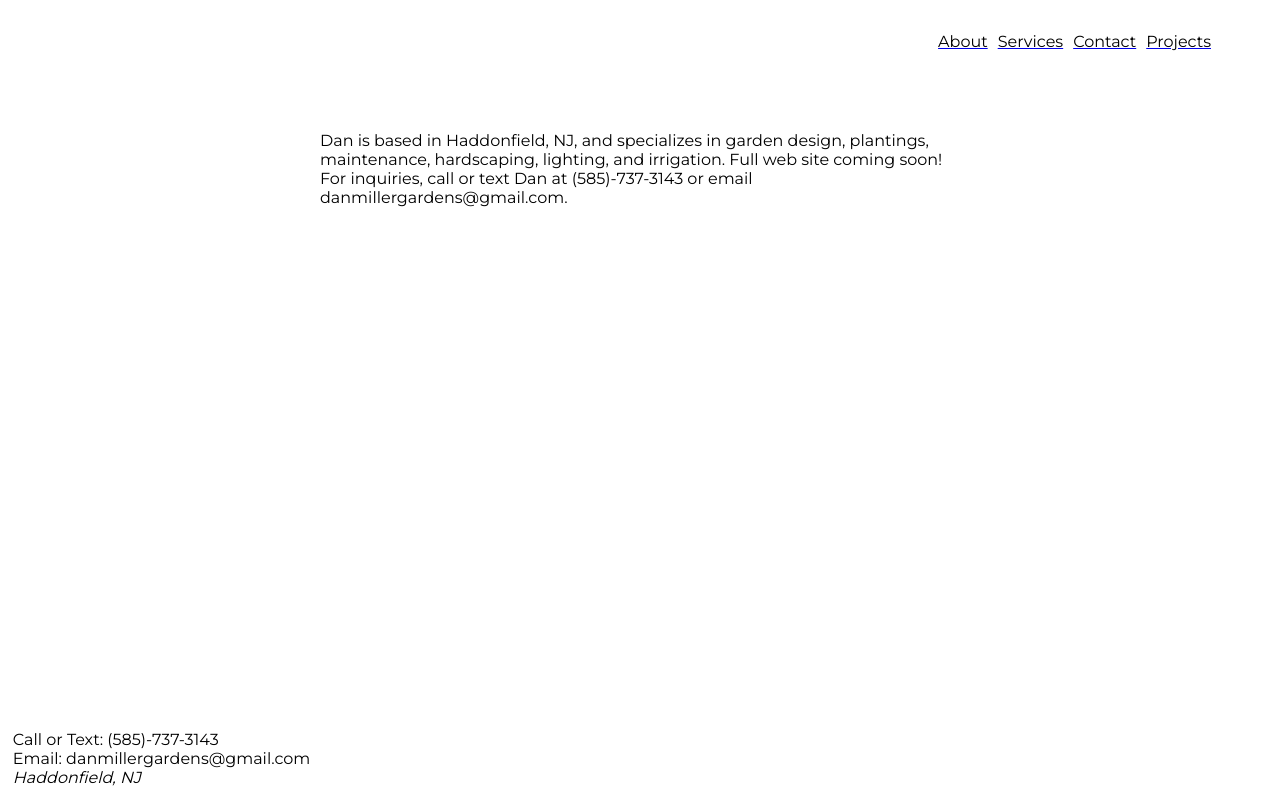
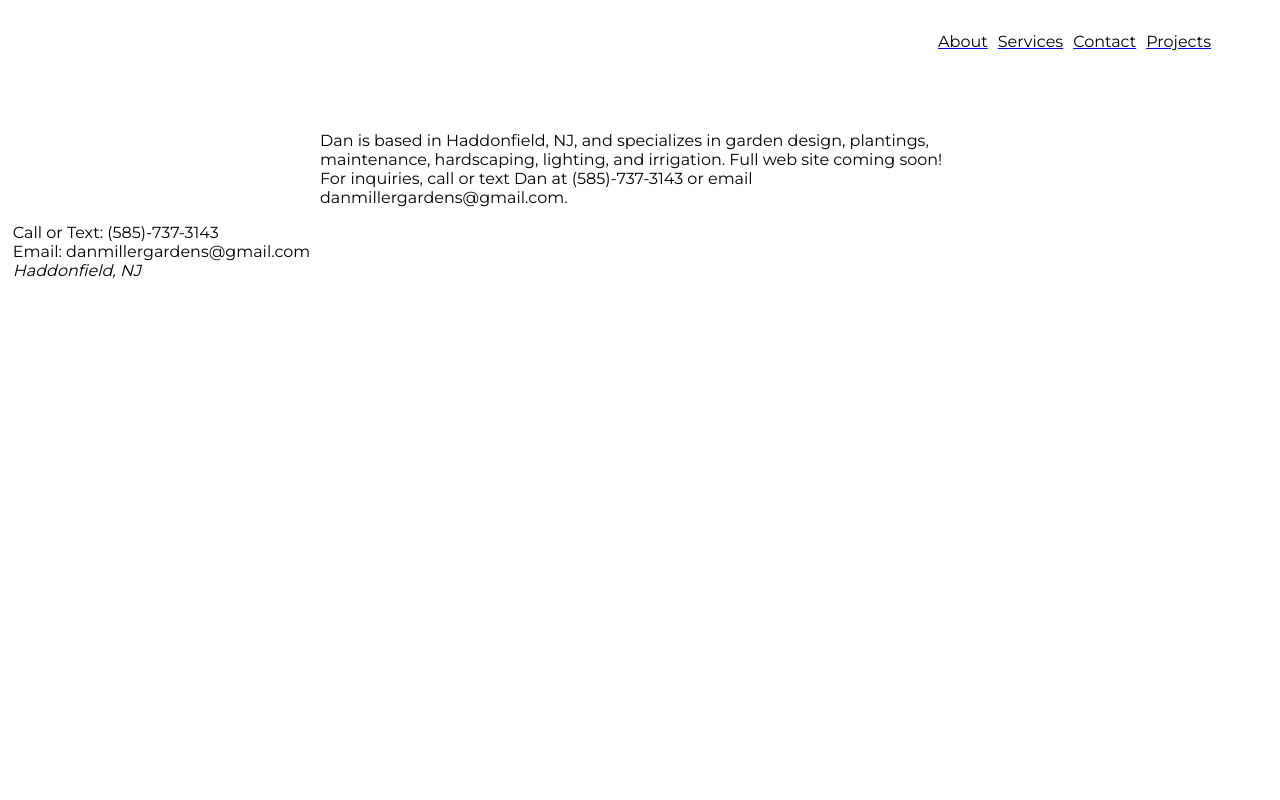
Before and after one commit to craig-mcgowan/dm-gardens-site, a Next.js app: page / in a window 1280 px wide. Built offline with nearby package versions, Linux system fonts and the light colour scheme.

Commit message:
fixes sidebar length on scroll

```diff
--- a/components/Layout.jsx
+++ b/components/Layout.jsx
@@ -28,7 +28,7 @@ export default function Layout({ children }) {
         <main className={styles.mainContent}>{children}</main>
         <Footer />
       </div>
-      <SideBar barOpen={barOpen} />
+      <SideBar barOpen={barOpen} className={styles.sidebar} />
     </>
   );
 }
--- a/styles/Footer.module.css
+++ b/styles/Footer.module.css
@@ -1,5 +1,5 @@
 .footer {
-  position: absolute;
+  position: ;
   display: flex;
   bottom: 0;
   flex-direction: column;
--- a/styles/Layout.module.css
+++ b/styles/Layout.module.css
@@ -0,0 +1,3 @@
+.sidebar {
+  height: 100vh;
+}
--- a/styles/SideBar.module.css
+++ b/styles/SideBar.module.css
@@ -4,7 +4,7 @@
   background-color: rgba(0, 0, 0, 0.263);
   right:0;
   top: 0;
-  height: 100vh;
+  height: 100%;
   width: 0vw;
   transition: width 0.3s ease-in-out;
   overflow: hidden;
@@ -16,7 +16,7 @@
   background-color: rgba(0, 0, 0, 0.803);
   right:0;
   top: 0;
-  height: 100vh;
+  height: 100%;
   width: 70vw;
   transition: width 0.3s ease-in-out;
   box-shadow: rgba(0, 0, 0, 0.263);
--- a/styles/global.css
+++ b/styles/global.css
@@ -5,7 +5,7 @@ html {
   font-family: 'Montserrat', sans-serif;
   height: 100%;
   width: 100vw;
-  overflow-x: hidden;
+  overflow: hidden;
   overflow-y: scroll;
 }
 
@@ -13,7 +13,7 @@ html {
 
 body {
   position: relative;
-  overflow-x: hidden;
+  overflow: hidden;
   padding: 0;
   margin: 0;
   font-family: 'Montserrat', sans-serif;
```
